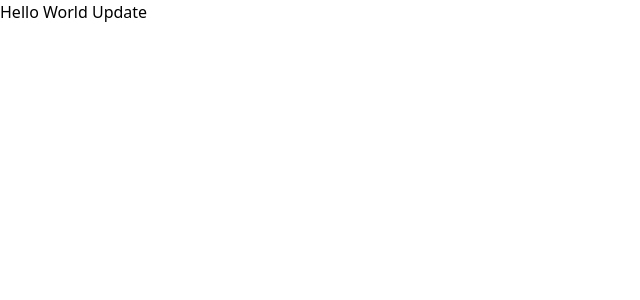
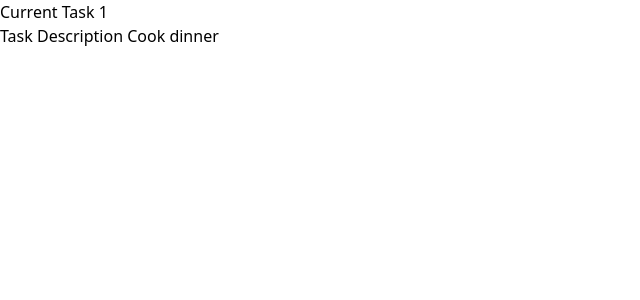
Before and after one commit to thekevinchau/ToDo, a React (Vite) app: page / in a window 1280 px wide. Shown: the top 300 px of the page, without its empty margins (0-640 px from the left). Built offline with nearby package versions, Linux system fonts and the light colour scheme.

Commit message:
Pushing initial tasks

```diff
--- a/package.json
+++ b/package.json
@@ -11,7 +11,8 @@
   },
   "dependencies": {
     "react": "^18.2.0",
-    "react-dom": "^18.2.0"
+    "react-dom": "^18.2.0",
+    "uuid": "^9.0.1"
   },
   "devDependencies": {
     "@types/react": "^18.2.66",
--- a/src/App.tsx
+++ b/src/App.tsx
@@ -1,11 +1,12 @@
 
 import './App.css'
+import { ToDoStorage } from './components/ToDoStorage'
 
 function App() {
 
   return (
     <div className='flex flex-col justify-center items-center h-screen w-screen bg-gray-600'>
-      <p className="text-red-600">Hello World Update</p>
+      <ToDoStorage></ToDoStorage>
     </div>
   )
 }
--- /dev/null
+++ b/src/components/ToDoStorage.tsx
@@ -0,0 +1,8 @@
+import { ToDoTask } from "./ToDoTask.tsx";
+
+export function ToDoStorage(){
+
+    return <div>
+        <ToDoTask taskID={1} taskDesc="Cook dinner"></ToDoTask>
+    </div>
+}
--- /dev/null
+++ b/src/components/ToDoTask.tsx
@@ -0,0 +1,13 @@
+
+
+interface TaskProps{
+    taskID: number,
+    taskDesc: string,
+}
+
+export function ToDoTask({taskID, taskDesc}: TaskProps){
+    return <div>
+        <p>Current Task {taskID}</p>
+        <p>Task Description {taskDesc}</p>
+    </div>
+}
```
Also changed, not shown: 1 other file (tests, documents, lock files or other folders).
